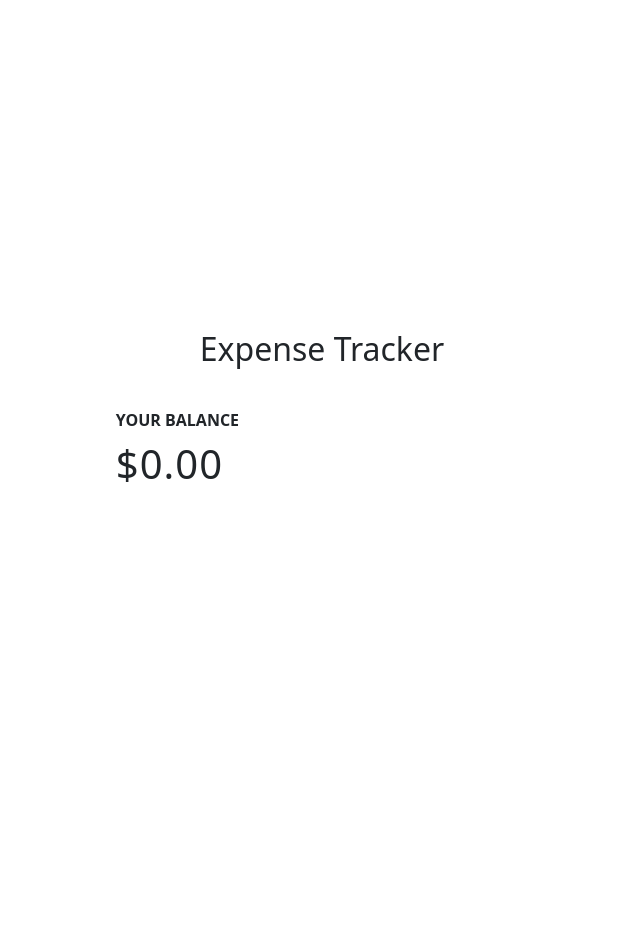
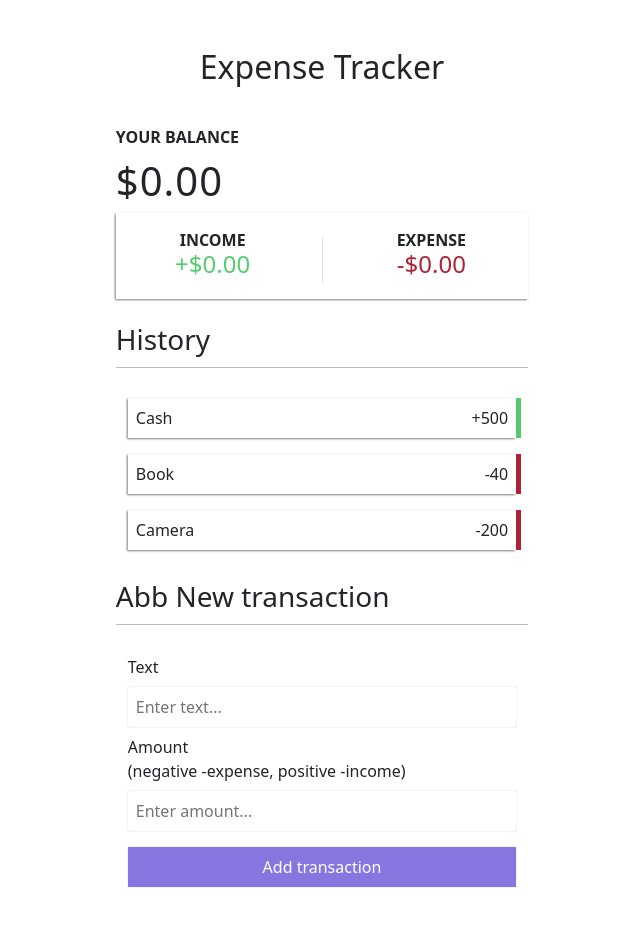
Before and after one commit to demqqo/moneytrack, a React (Create React App) app: page / in a window 1280 px wide. Shown: the whole page, without its empty margins (318-958 px from the left). Before the commit the page ends 800 px from the top, so only its background shows below. Built offline with nearby package versions, Linux system fonts and the light colour scheme.

Commit message:
made better structure and include globalProvider

```diff
--- a/src/App.js
+++ b/src/App.js
@@ -4,14 +4,21 @@
 import 'bootstrap/dist/css/bootstrap.min.css';
 import Header from "./components/header"
 import Main from "./components/main"
+import Total from './components/total'
+import History from "./components/history"
+import Newtransaction from "./components/newtransaction"
+import {GlobalProvider} from './context/GlobalState'
 function App() {
   return (
-    <div>
+    <GlobalProvider>
   <Header />
     <div className="container">
 
       <Main />
-    </div></div>
+      <Total/>
+      <History/>
+      <Newtransaction />
+    </div></GlobalProvider>
   );
 }
 
```
